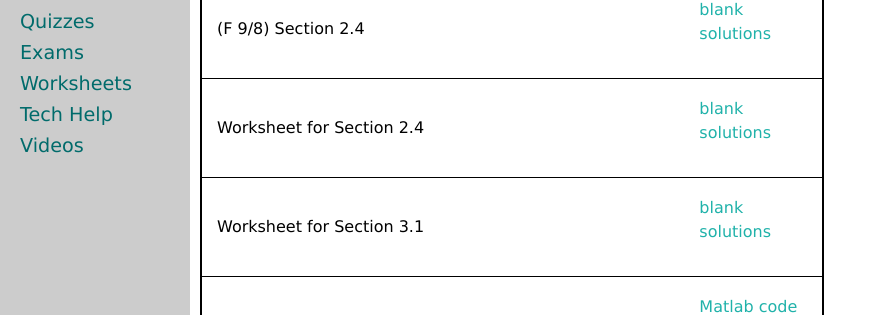
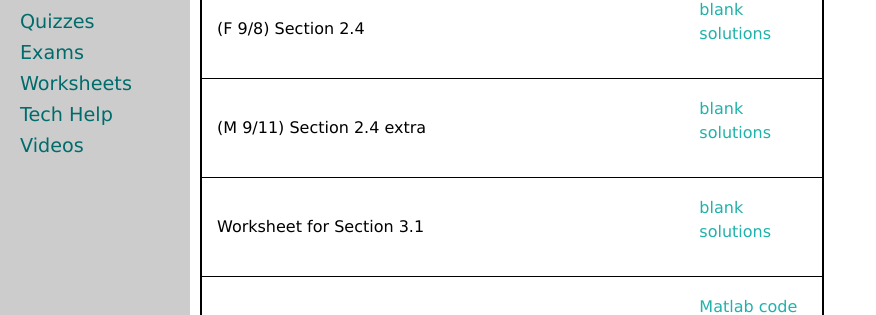
Before and after one commit to uaf-math/calc2, a Jekyll site: the page built from worksheets.md, in a window 1280 px wide and 900 px high, scrolled down 799 px. Shown: the part 142-457 px from the top of the window, without its empty margins (0-876 px from the left). Built offline with Jekyll 4.4.1, drawn with Linux system fonts in a browser that asks for light colours.

Commit message:
Update worksheets.yml

```diff
--- a/_data/worksheets.yml
+++ b/_data/worksheets.yml
@@ -25,9 +25,9 @@ worksheets:
 - name: (F 9/8) Section 2.4
   blank: M252-2-4.pdf
   solutions: M252-2-4-s.pdf
-- name: Worksheet for Section 2.4
-  blank: 2p4.pdf
-  solutions: 2p4solns.pdf
+- name: (M 9/11) Section 2.4 extra
+  blank: M252-2-4-a.pdf
+  solutions: M252-2-4-a-s.pdf
 - name: Worksheet for Section 3.1
   blank: 3p1.pdf
   solutions: 3p1solns.pdf
```
